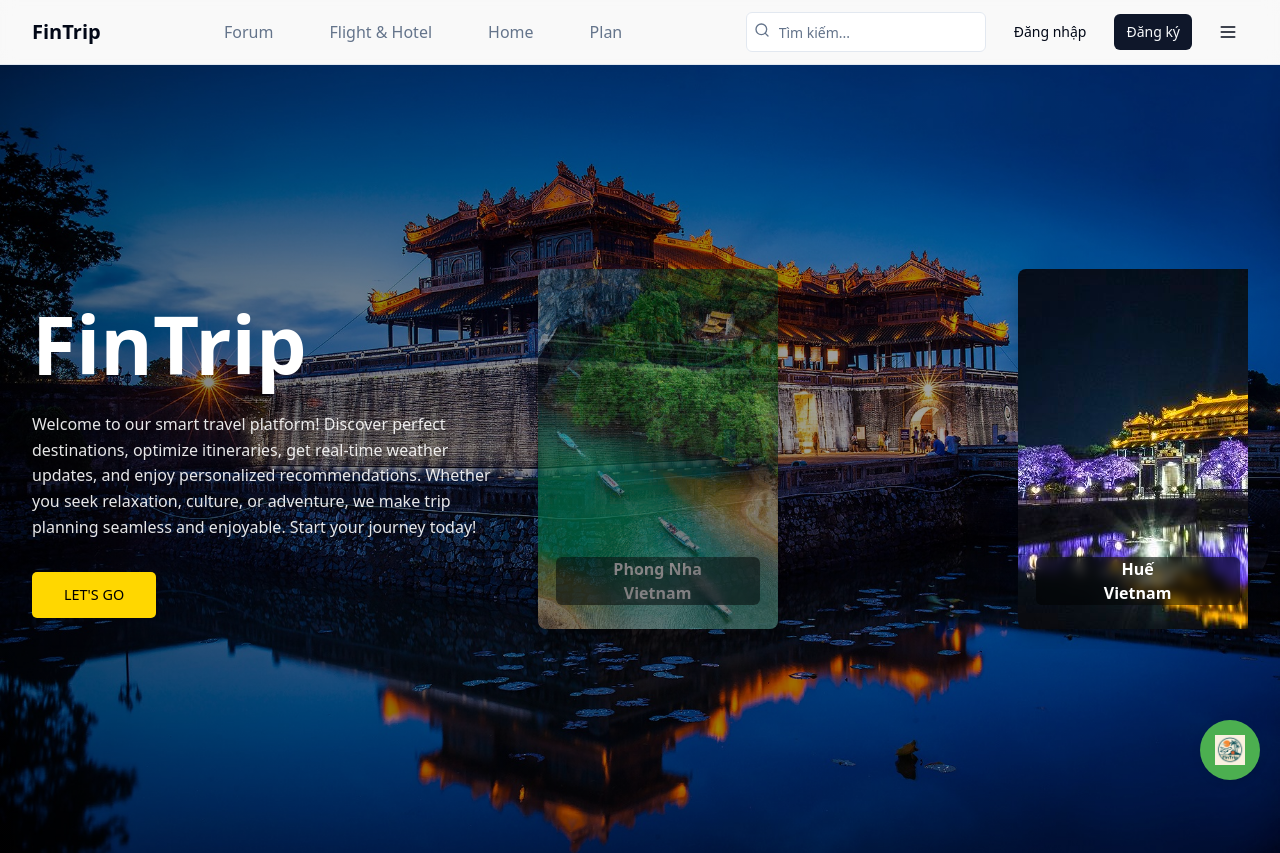
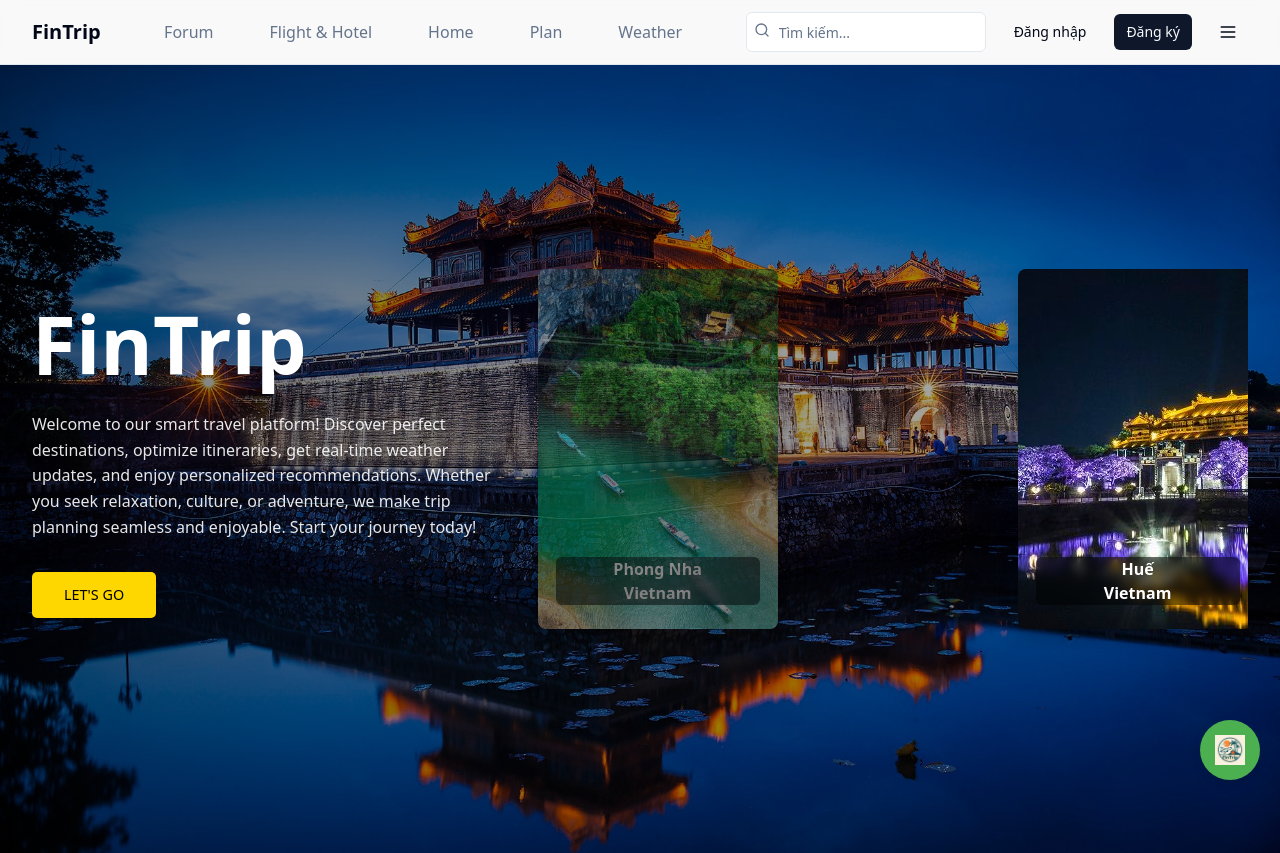
Before and after one commit to FinTrip/FrontEnd, a Next.js app: page / in a window 1280 px wide. Shown: the top 853 px of the page. Built offline with nearby package versions, Linux system fonts and the light colour scheme.

Commit message:
update navbar of weather

```diff
--- a/src/app/page/components/navbar.tsx
+++ b/src/app/page/components/navbar.tsx
@@ -202,6 +202,18 @@ export function Navbar() {
           >
             Plan
           </Link>
+          <Link
+            href="/weather"
+            onClick={handleNavigation}
+            className={cn(
+              "px-6 py-2 text-base font-medium transition-colors hover:text-primary rounded-md hover:bg-accent",
+              pathname === "/weather"
+                ? "text-foreground bg-accent"
+                : "text-muted-foreground"
+            )}
+          >
+            Weather
+          </Link>
         </div>
 
         {/* Right Section */}
@@ -230,8 +242,13 @@ export function Navbar() {
                         className="relative h-8 w-8 rounded-full"
                       >
                         <Avatar className="h-8 w-8">
-                          <AvatarImage src="/avatars/01.png" alt={user?.fullName || "User"} />
-                          <AvatarFallback>{user?.fullName?.charAt(0) || "U"}</AvatarFallback>
+                          <AvatarImage
+                            src="/avatars/01.png"
+                            alt={user?.fullName || "User"}
+                          />
+                          <AvatarFallback>
+                            {user?.fullName?.charAt(0) || "U"}
+                          </AvatarFallback>
                         </Avatar>
                       </Button>
                     </DropdownMenuTrigger>
```
